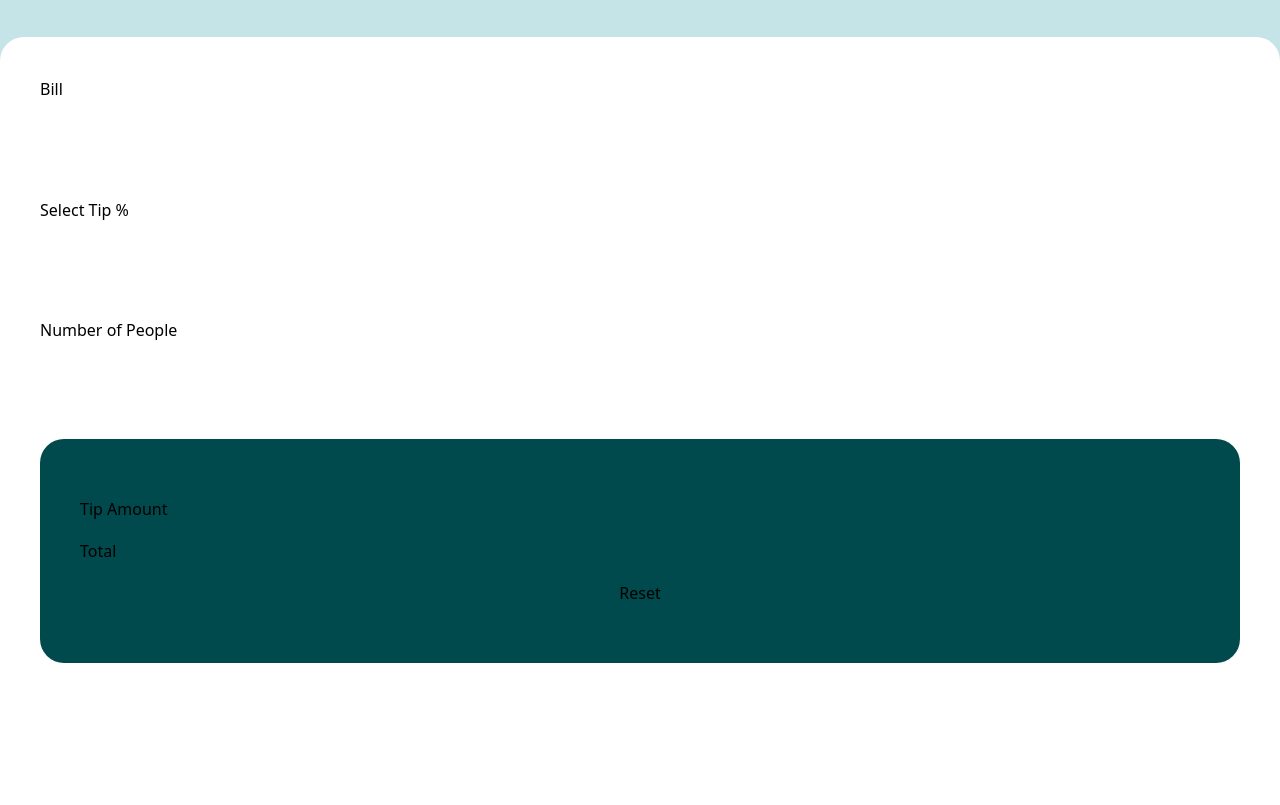
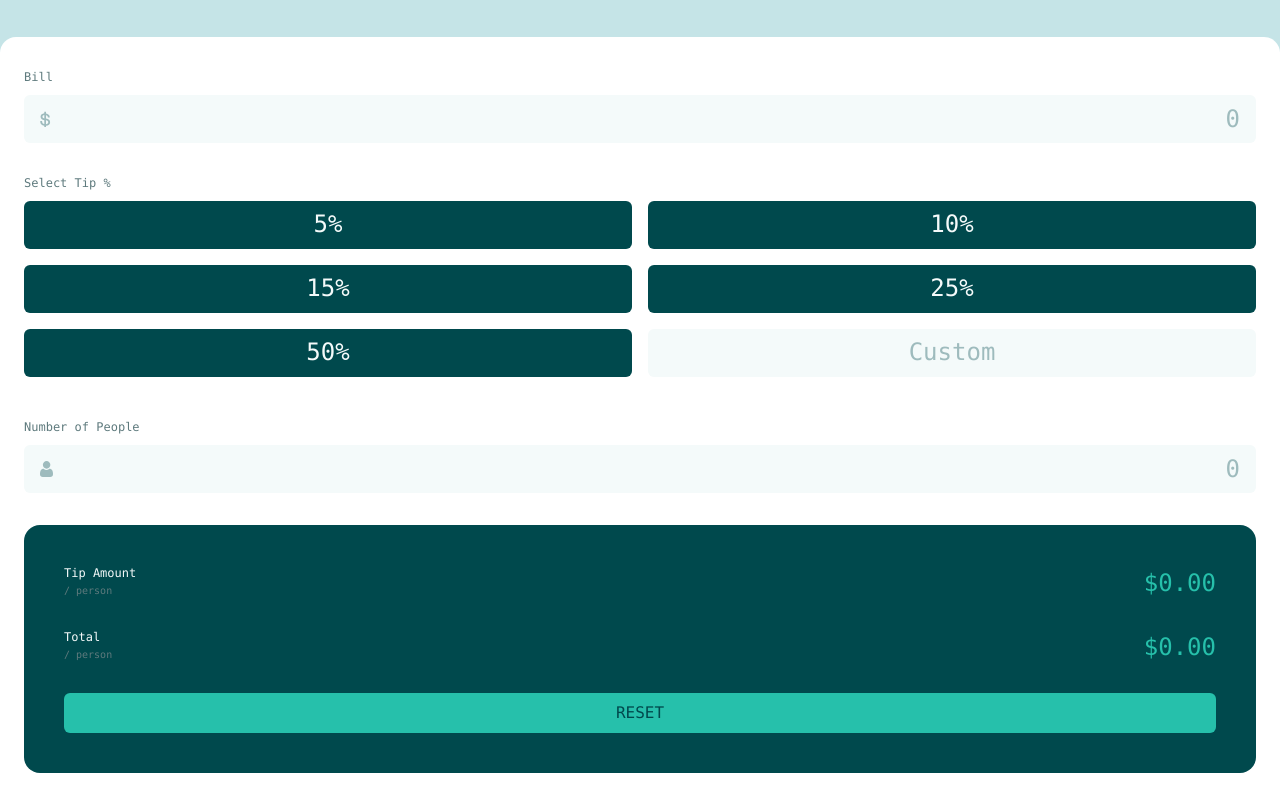
Before and after one commit to akpekig/tip-calculator-app, a Gatsby site: page / in a window 1280 px wide. Shown: the part 97-902 px from the top of the page. Before the commit the page ends 800 px from the top, so only its background shows below. Built offline with nearby package versions, Linux system fonts and the light colour scheme; Gatsby itself is replaced by a stand-in of ours.

Commit message:
Add form styles

```diff
--- a/gatsby-config.js
+++ b/gatsby-config.js
@@ -45,7 +45,7 @@ module.exports = {
       resolve: "gatsby-plugin-react-svg",
       options: {
         rule: {
-          include: /images\/.*\.svg/,
+          include: /\.inline\.svg$/,
         },
       },
     },
--- a/src/components/header.js
+++ b/src/components/header.js
@@ -1,9 +1,9 @@
 import * as React from "react";
 import { Link } from "gatsby";
-import Logo from "@src/images/logo.svg";
+import Logo from "@src/images/logo.inline.svg";
 
 const Header = ({ siteTitle }) => (
-  <header className="box-border py-10 desktop:py-0">
+  <header className="my-10 box-border desktop:my-0">
     <Link to="/" aria-label={siteTitle}>
       <Logo className="mx-auto w-[5.5rem]" aria-hidden="true" />
     </Link>
--- a/src/components/layout.js
+++ b/src/components/layout.js
@@ -22,9 +22,9 @@ const Layout = ({ children }) => {
   `);
 
   return (
-    <div className="box-border flex h-full min-h-screen flex-col flex-nowrap bg-neutral-200 desktop:items-center desktop:justify-center desktop:gap-20 desktop:pb-64 desktop:pt-40">
+    <div className="box-border flex h-full min-h-screen flex-col flex-nowrap bg-neutral-200 desktop:items-center desktop:justify-center desktop:gap-20 desktop:pb-24 desktop:pt-10">
       <Header siteTitle={data.site.siteMetadata?.title || `Title`} />
-      <main className="box-border flex h-full flex-grow items-stretch rounded-t-3xl bg-white p-10 desktop:max-h-[30rem] desktop:w-[57.5rem] desktop:rounded-3xl">
+      <main className="box-border flex h-full flex-grow items-stretch rounded-t-2xl bg-white px-6 py-8 font-body text-2xl desktop:max-h-[25.75rem] desktop:w-[50rem] desktop:rounded-2xl desktop:shadow-2xl desktop:shadow-primary/40">
         {children}
       </main>
     </div>
--- /dev/null
+++ b/src/components/numberInput.js
@@ -0,0 +1,45 @@
+import * as React from "react";
+
+const NumberInput = ({
+  Icon,
+  inputId,
+  inputType,
+  inputName,
+  title,
+  placeholder,
+  extraClassName,
+}) => (
+  <label
+    htmlFor={inputId}
+    className={`${
+      inputType === "text"
+        ? "max-w-[87vw] mobile:max-w-full"
+        : "w-[calc(50%-1rem)] flex-grow text-center text-neutral-100 text-neutral-300 hover:cursor-pointer desktop:w-[calc(33.34%-1rem)]"
+    } relative inline-flex h-fit flex-col flex-nowrap ${extraClassName}`}
+  >
+    {Icon && (
+      <Icon
+        className="absolute bottom-0 left-4 h-4 -translate-y-full text-neutral-200"
+        aria-hidden="true"
+      />
+    )}
+    <span
+      className={`${
+        inputType === "text"
+          ? "mb-[0.625rem] text-xs text-neutral-500"
+          : "pointer-events-none absolute inset-0 translate-y-[15%]"
+      }`}
+    >
+      {title}
+    </span>
+    <input
+      type="text"
+      id={inputId}
+      name={inputName}
+      className="w-full rounded-md bg-neutral-100 py-2 pl-10 pr-4 text-right text-2xl text-neutral-600 placeholder:text-neutral-300 hover:cursor-pointer"
+      placeholder={placeholder}
+    />
+  </label>
+);
+
+export default NumberInput;
--- /dev/null
+++ b/src/components/radioInput.js
@@ -0,0 +1,21 @@
+import * as React from "react";
+
+const RadioInput = ({ inputId, inputName, value }) => (
+  <label
+    htmlFor={inputId}
+    className="relative inline-flex h-fit w-[calc(50%-1rem)] flex-grow flex-col flex-nowrap text-center text-neutral-100 hover:cursor-pointer hover:text-neutral-600 desktop:w-[calc(33.34%-1rem)]"
+  >
+    <span className="pointer-events-none absolute inset-0 translate-y-[15%]">
+      {value}%
+    </span>
+    <input
+      type="radio"
+      id={inputId}
+      name={inputName}
+      className="h-full appearance-none rounded-md bg-neutral-600 py-2 py-6 pl-10 pr-4 text-2xl checked:bg-primary hover:cursor-pointer hover:bg-secondary"
+      value={value}
+    />
+  </label>
+);
+
+export default RadioInput;
--- /dev/null
+++ b/src/components/result.js
@@ -0,0 +1,18 @@
+import * as React from "react";
+
+const Result = ({ title, value }) => (
+  <article className="flex flex-row flex-nowrap items-center justify-between">
+    <h1 className="text-xs text-neutral-100" aria-label={`${title} per person`}>
+      {title}
+      <br />
+      <span className="text-[0.625rem] leading-5 text-neutral-500">
+        / person
+      </span>
+    </h1>
+    <p className="text-2xl text-primary desktop:text-4xl">
+      ${value.toFixed(2)}
+    </p>
+  </article>
+);
+
+export default Result;
--- a/src/pages/index.js
+++ b/src/pages/index.js
@@ -2,29 +2,78 @@ import * as React from "react";
 
 import Layout from "@components/layout";
 import Seo from "@components/seo";
+import NumberInput from "@components/numberInput";
+import RadioInput from "@components/radioInput";
+import Result from "@components/result";
+
+import Person from "@src/images/icon-person.inline.svg";
+import Dollar from "@src/images/icon-dollar.inline.svg";
+
+const tips = [5, 10, 15, 25, 50];
+const results = [
+  {
+    title: "Tip Amount",
+    value: 0,
+  },
+  {
+    title: "Total",
+    value: 0,
+  },
+];
 
 const IndexPage = () => (
   <Layout>
-    <form className="grid w-full desktop:grid-cols-2 desktop:grid-rows-3">
-      <label htmlFor="bill" className="inline-flex flex-col flex-nowrap">
-        Bill
-        <input type="number" id="bill" />
-      </label>
-      <label htmlFor="tip" className="inline-flex flex-col flex-nowrap">
-        Select Tip %
-        <input type="number" id="tip" />
-      </label>
-      <label htmlFor="people" className="inline-flex flex-col flex-nowrap">
-        Number of People
-        <input type="number" id="people" />
-      </label>
+    <form className="grid w-full gap-8 desktop:grid-cols-2 desktop:grid-rows-5 desktop:pl-5">
+      <NumberInput
+        Icon={Dollar}
+        inputId={"bill"}
+        inputType={"text"}
+        title={"Bill"}
+        placeholder={"0"}
+      />
+      <fieldset className="inline-flex h-fit flex-col flex-nowrap desktop:row-start-2 desktop:row-end-4 desktop:mt-4">
+        <legend className="text-xs text-neutral-500">Select Tip %</legend>
+        <div className="my-[0.625rem] inline-flex w-full flex-wrap gap-4 text-neutral-100 desktop:my-3">
+          {tips.map((item, index) => (
+            <RadioInput
+              key={`tip${item}`}
+              inputId={`tip${index}`}
+              inputName={"tip"}
+              value={item}
+            />
+          ))}
+          <NumberInput
+            inputId={"customTip"}
+            inputType={"custom"}
+            inputName={"tip"}
+            title={"Custom"}
+          />
+        </div>
+      </fieldset>
+      <NumberInput
+        Icon={Person}
+        inputId={"people"}
+        inputType={"text"}
+        title={"Number of People"}
+        placeholder={"0"}
+        extraClassName={"desktop:mt-8"}
+      />
       <section
-        className="flex flex-col flex-nowrap justify-evenly rounded-3xl bg-neutral-500 p-10 desktop:col-start-2 desktop:row-span-full"
+        className="flex flex-col flex-nowrap justify-evenly gap-7 rounded-2xl bg-neutral-600 px-10 py-10 desktop:col-start-2 desktop:row-span-full desktop:gap-10"
         aria-label="Result"
       >
-        <article>Tip Amount</article>
-        <article>Total</article>
-        <button type="reset" className="w-auto desktop:mt-auto">
+        {results.map((item, index) => (
+          <Result
+            key={`result${index}`}
+            title={item.title}
+            value={item.value}
+          />
+        ))}
+        <button
+          type="reset"
+          className="w-auto select-none rounded-md bg-primary p-2 text-base uppercase text-neutral-600 hover:bg-secondary disabled:pointer-events-none disabled:text-opacity-50 disabled:opacity-20 desktop:mt-auto"
+          aria-label="Reset"
+        >
           Reset
         </button>
       </section>
--- a/src/styles/global.css
+++ b/src/styles/global.css
@@ -2,3 +2,10 @@
 @tailwind components;
 @tailwind utilities;
 @import url("https://fonts.googleapis.com/css2?family=Space+Mono:wght@700&display=swap");
+
+@layer base {
+  *:focus,
+  *:focus-visible {
+    @apply outline-primary;
+  }
+}
--- a/tailwind.config.js
+++ b/tailwind.config.js
@@ -8,12 +8,14 @@ module.exports = {
     extend: {
       colors: {
         primary: "hsl(172, 67%, 45%)",
+        secondary: "hsl(169, 62%, 76%)",
         neutral: {
           100: "hsl(189, 41%, 97%)",
           200: "hsl(185, 41%, 84%)",
-          300: "hsl(184, 14%, 56%)",
-          400: "hsl(186, 14%, 43%)",
-          500: "hsl(183, 100%, 15%)",
+          300: "hsl(184, 19%, 68%)",
+          400: "hsl(184, 14%, 56%)",
+          500: "hsl(186, 14%, 43%)",
+          600: "hsl(183, 100%, 15%)",
         },
       },
     },
```
Also changed, not shown: src/images/icon-dollar.inline.svg (added), src/images/icon-person.inline.svg (added), src/images/logo.inline.svg (renamed from src/images/logo.svg).
